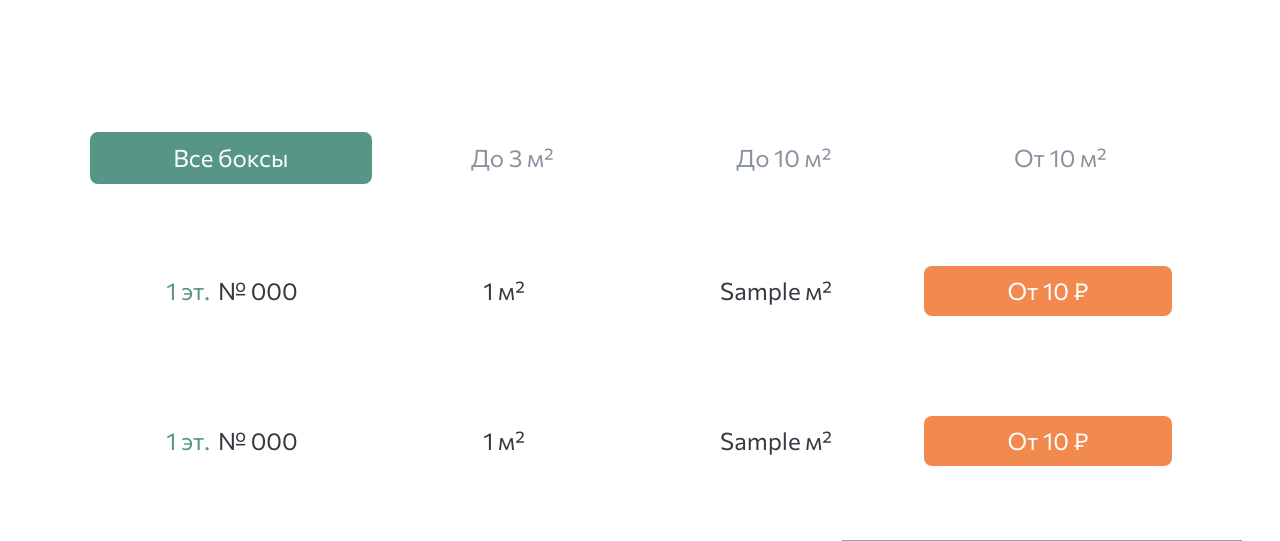
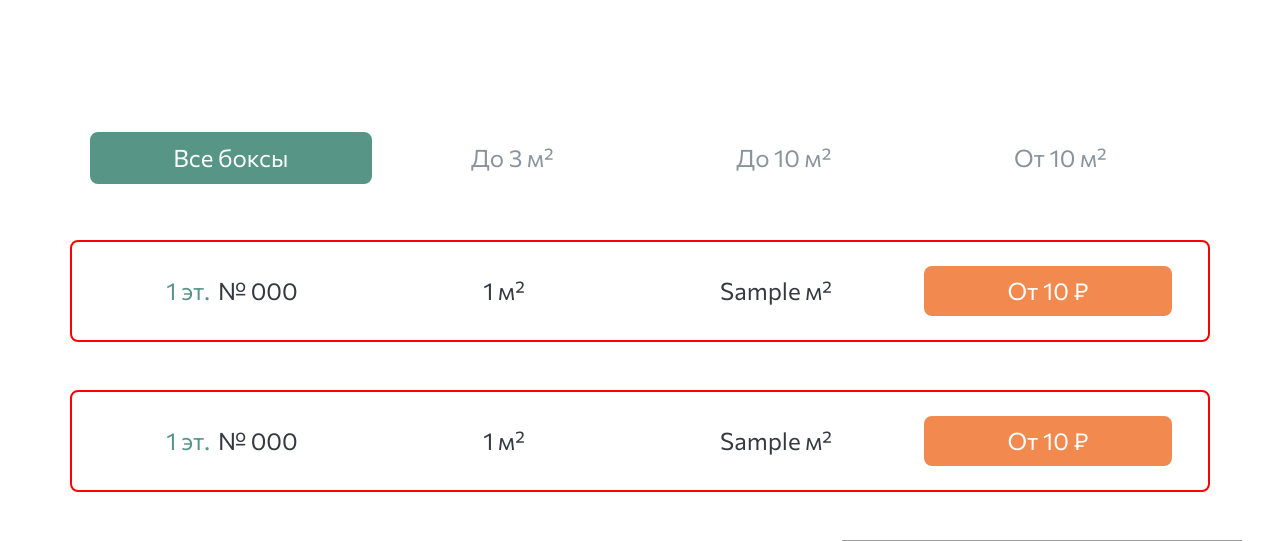
Before and after one commit to LuFent/SelfStorage, a Django app: page /boxes/1 in a window 1280 px wide. Shown: the part 1796-2337 px from the top of the page. Run offline with Django 4.2, Linux system fonts and the light colour scheme; tables that the repository leaves empty hold one stand-in row (values such as "Sample post"); grey boxes marked "Sample" are stand-in pictures; parts of the project's set-up code (start-up, migrations or seed data) failed here and were passed over; grey boxes are pictures that could not be loaded.

Commit message:
boxes templated update

```diff
--- a/boxes/urls.py
+++ b/boxes/urls.py
@@ -11,5 +11,6 @@ urlpatterns = [
     path('faq', lambda response: render(response, 'faq.html')), #FIXME Костыль, но забыл как правильно :)
     path('boxes/<int:storage_id>', boxes, name='boxes'),
     path('lk', lk),
-    path('calculate', handle_calc_request, name='calc-request')
+    path('calculate', handle_calc_request, name='calc-request'),
+    path('orderbox/<int:box_id>', order_box, name='order-box')
 ]
--- a/boxes/views.py
+++ b/boxes/views.py
@@ -2,8 +2,9 @@ from django.shortcuts import render, redirect
 from django.http import HttpResponse
 from .models import Storage, Box
 from users.forms import LoginForm, CustomUserCreationForm
-from boxes.forms import CalcRequestForm
+from boxes.forms import CalcRequestForm, OrderForm
 import pprint
+
 
 
 def index(request):
@@ -23,6 +24,8 @@ def box_serialize(box):
             "price": box.price,
             "is_occupied": box.is_occupied,
             "dimensions": box.dimensions,
+            "is_occupied": box.is_occupied,
+            "id": box.id
         }
 
 
@@ -48,7 +51,6 @@ def boxes(request, storage_id):
     selected_storage = Storage.objects.get(id=storage_id)
 
     storage_boxes = [box_serialize(box) for box in selected_storage.boxes.all()]
-    pprint.pprint(storage_boxes)
     boxes_to_3 = []
     boxes_to_10 = []
     boxes_from_10 = []
@@ -80,7 +82,6 @@ def boxes(request, storage_id):
             selected_storage_item['ceiling_height'] = selected_storage.ceiling_height
 
     context = {"storage_boxes": boxes_items, "storages": storage_items, "selected_storage": selected_storage_item}
-    pprint.pprint(context)
     return render(request, 'boxes.html', context)
 
 
@@ -97,3 +98,30 @@ def handle_calc_request(request):
     else:
         form = CalcRequestForm()
     return render(request, 'users/register.html', {'form': form})
+
+
+def order_box(request, box_id):
+
+    selected_box = Box.objects.get(id=box_id)
+    if selected_box.is_occupied:
+        return HttpResponse('Коробка уже занята')
+
+    box_item = {
+        'number': selected_box.number,
+        'price': selected_box.price,
+        'storage': selected_box.storage,
+        'id': selected_box.id
+    }
+
+    if request.method == 'POST':
+        form = OrderForm(request.POST)
+        if form.is_valid():
+            # ПРИКРУТИТЬ ОПЛАТУ
+            # form.cleaned_data
+            # {'lease_start': datetime.date(2022, 6, 16), 'term': 1}
+            pass
+
+    else:
+        form = OrderForm()
+
+    return render(request, 'orders/create_order.html', {'form': form, 'box': box_item})
--- a/static/css/style.css
+++ b/static/css/style.css
@@ -90,6 +90,13 @@ body {
     border-radius: 8px;
     border: solid 2px white;
 }
+.SelfStorage__boxlink__deactivated {
+    border-radius: 8px;
+    border: solid 2px red;
+    pointer-events: none !important;
+    cursor: default;
+    color:Gray;
+}
 .SelfStorage__boxlink:hover {
     border: solid 2px #579586;
 }
@@ -136,6 +143,9 @@ body {
 .SelfStorage_orange {
     color: #F28A4F !important;
 }
+.SelfStorage_red {
+    color: #DC143C !important;
+}
 .SelfStorage__bg_orange {
     background-color: #F28A4F !important;
 }
--- a/templates/boxes.html
+++ b/templates/boxes.html
@@ -186,7 +186,8 @@
 
         {% for box in storage_boxes.boxes_all %}
 
-          <a href="#" class="row text-decoration-none py-3 px-4 mt-5 SelfStorage__boxlink">
+          {% if box.is_occupied %}
+          <a class="row text-decoration-none py-3 px-4 mt-5 SelfStorage__boxlink__deactivated" >
             <div class="col-12 col-md-4 col-lg-3 d-flex justify-content-center align-items-center">
                 <span class="SelfStorage_green fs_24 me-2">{{ box.floor }} эт.</span><span class="fs_24">№ {{box.number}} </span>
               </div>
@@ -200,6 +201,22 @@
                 <span class="btn my-2 w-100 text-white fs_24 SelfStorage__bg_orange SelfStorage__btn2_orange border-8">От {{ box.price }} ₽</span>
             </div>
           </a>
+          {% else %}
+          <a href="{% url 'boxes:order-box' box.id %}" class="row text-decoration-none py-3 px-4 mt-5 SelfStorage__boxlink" >
+            <div class="col-12 col-md-4 col-lg-3 d-flex justify-content-center align-items-center">
+                <span class="SelfStorage_green fs_24 me-2">{{ box.floor }} эт.</span><span class="fs_24">№ {{box.number}} </span>
+              </div>
+              <div class="col-6 col-md-4 col-lg-3 d-flex justify-content-center align-items-center">
+                <span class="fs_24"> {{box.volume}}  м²</span>
+              </div>
+              <div class="col-6 col-md-4 col-lg-3 d-flex justify-content-center align-items-center">
+                <span class="fs_24">{{ box.dimensions }} м²</span>
+              </div>
+              <div class="col-12 col-lg-3">
+                <span class="btn my-2 w-100 text-white fs_24 SelfStorage__bg_orange SelfStorage__btn2_orange border-8">От {{ box.price }} ₽</span>
+            </div>
+          </a>
+          {% endif %}
 
         {% endfor %}
 
@@ -213,7 +230,8 @@
 
                {% for box in storage_boxes.to_3 %}
 
-          <a href="#" class="row text-decoration-none py-3 px-4 mt-5 SelfStorage__boxlink">
+                    {% if box.is_occupied %}
+                          <a class="row text-decoration-none py-3 px-4 mt-5 SelfStorage__boxlink__deactivated" >
                             <div class="col-12 col-md-4 col-lg-3 d-flex justify-content-center align-items-center">
                                 <span class="SelfStorage_green fs_24 me-2">{{ box.floor }} эт.</span><span class="fs_24">№ {{box.number}} </span>
                               </div>
@@ -227,43 +245,8 @@
                                 <span class="btn my-2 w-100 text-white fs_24 SelfStorage__bg_orange SelfStorage__btn2_orange border-8">От {{ box.price }} ₽</span>
                             </div>
                           </a>
-
-          {% endfor %}
-
-      </div>
-
-
-        <!-- Боксы до 10 -->
-    <div class="tab-pane fade" id="pills-to10" role="tabpanel" aria-labelledby="pills-contact-tab">
-
-        {% for box in storage_boxes.to_10 %}
-
-        <a href="#" class="row text-decoration-none py-3 px-4 mt-5 SelfStorage__boxlink">
-          <div class="col-12 col-md-4 col-lg-3 d-flex justify-content-center align-items-center">
-            <span class="SelfStorage_green fs_24 me-2">{{ box.floor }}  эт.</span><span class="fs_24">№{{box.number}}</span>
-          </div>
-          <div class="col-6 col-md-4 col-lg-3 d-flex justify-content-center align-items-center">
-            <span class="fs_24">{{box.volume}}  м²</span>
-          </div>
-          <div class="col-6 col-md-4 col-lg-3 d-flex justify-content-center align-items-center">
-            <span class="fs_24">{{ box.dimensions }} м²</span>
-          </div>
-          <div class="col-12 col-lg-3">
-            <span class="btn my-2 w-100 text-white fs_24 SelfStorage__bg_orange SelfStorage__btn2_orange border-8">От {{ box.price }} ₽</span>
-          </div>
-        </a>
-
-        {% endfor %}
-
-  </div>
-
-
-      <!-- Боксы от 10 -->
-      <div class="tab-pane fade" id="pills-from10" role="tabpanel" aria-labelledby="pills-contact-tab">
-
-          {% for box in storage_boxes.from_10 %}
-
-          <a href="#" class="row text-decoration-none py-3 px-4 mt-5 SelfStorage__boxlink">
+                    {% else %}
+                          <a href="{% url 'boxes:order-box' box.id %}" class="row text-decoration-none py-3 px-4 mt-5 SelfStorage__boxlink" >
                             <div class="col-12 col-md-4 col-lg-3 d-flex justify-content-center align-items-center">
                                 <span class="SelfStorage_green fs_24 me-2">{{ box.floor }} эт.</span><span class="fs_24">№ {{box.number}} </span>
                               </div>
@@ -277,6 +260,92 @@
                                 <span class="btn my-2 w-100 text-white fs_24 SelfStorage__bg_orange SelfStorage__btn2_orange border-8">От {{ box.price }} ₽</span>
                             </div>
                           </a>
+                    {% endif %}
+
+            {% endfor %}
+
+      </div>
+
+
+        <!-- Боксы до 10 -->
+    <div class="tab-pane fade" id="pills-to10" role="tabpanel" aria-labelledby="pills-contact-tab">
+
+      {% for box in storage_boxes.to_10 %}
+
+                    {% if box.is_occupied %}
+                        <a class="row text-decoration-none py-3 px-4 mt-5 SelfStorage__boxlink__deactivated" >
+                          <div class="col-12 col-md-4 col-lg-3 d-flex justify-content-center align-items-center">
+                              <span class="SelfStorage_green fs_24 me-2">{{ box.floor }} эт.</span><span class="fs_24">№ {{box.number}} </span>
+                            </div>
+                            <div class="col-6 col-md-4 col-lg-3 d-flex justify-content-center align-items-center">
+                              <span class="fs_24"> {{box.volume}}  м²</span>
+                            </div>
+                            <div class="col-6 col-md-4 col-lg-3 d-flex justify-content-center align-items-center">
+                              <span class="fs_24">{{ box.dimensions }} м²</span>
+                            </div>
+                            <div class="col-12 col-lg-3">
+                              <span class="btn my-2 w-100 text-white fs_24 SelfStorage__bg_orange SelfStorage__btn2_orange border-8">От {{ box.price }} ₽</span>
+                          </div>
+                        </a>
+                    {% else %}
+                        <a href="{% url 'boxes:order-box' box.id %}" class="row text-decoration-none py-3 px-4 mt-5 SelfStorage__boxlink" >
+                          <div class="col-12 col-md-4 col-lg-3 d-flex justify-content-center align-items-center">
+                              <span class="SelfStorage_green fs_24 me-2">{{ box.floor }} эт.</span><span class="fs_24">№ {{box.number}} </span>
+                            </div>
+                            <div class="col-6 col-md-4 col-lg-3 d-flex justify-content-center align-items-center">
+                              <span class="fs_24"> {{box.volume}}  м²</span>
+                            </div>
+                            <div class="col-6 col-md-4 col-lg-3 d-flex justify-content-center align-items-center">
+                              <span class="fs_24">{{ box.dimensions }} м²</span>
+                            </div>
+                            <div class="col-12 col-lg-3">
+                              <span class="btn my-2 w-100 text-white fs_24 SelfStorage__bg_orange SelfStorage__btn2_orange border-8">От {{ box.price }} ₽</span>
+                          </div>
+                        </a>
+                    {% endif %}
+
+              {% endfor %}
+
+  </div>
+
+
+      <!-- Боксы от 10 -->
+      <div class="tab-pane fade" id="pills-from10" role="tabpanel" aria-labelledby="pills-contact-tab">
+
+            {% for box in storage_boxes.from_10 %}
+
+                    {% if box.is_occupied %}
+                        <a class="row text-decoration-none py-3 px-4 mt-5 SelfStorage__boxlink__deactivated" >
+                          <div class="col-12 col-md-4 col-lg-3 d-flex justify-content-center align-items-center">
+                              <span class="SelfStorage_green fs_24 me-2">{{ box.floor }} эт.</span><span class="fs_24">№ {{box.number}} </span>
+                            </div>
+                            <div class="col-6 col-md-4 col-lg-3 d-flex justify-content-center align-items-center">
+                              <span class="fs_24"> {{box.volume}}  м²</span>
+                            </div>
+                            <div class="col-6 col-md-4 col-lg-3 d-flex justify-content-center align-items-center">
+                              <span class="fs_24">{{ box.dimensions }} м²</span>
+                            </div>
+                            <div class="col-12 col-lg-3">
+                              <span class="btn my-2 w-100 text-white fs_24 SelfStorage__bg_orange SelfStorage__btn2_orange border-8">От {{ box.price }} ₽</span>
+                          </div>
+                        </a>
+                    {% else %}
+                        <a href="{% url 'boxes:order-box' box.id %}" class="row text-decoration-none py-3 px-4 mt-5 SelfStorage__boxlink" >
+                          <div class="col-12 col-md-4 col-lg-3 d-flex justify-content-center align-items-center">
+                              <span class="SelfStorage_green fs_24 me-2">{{ box.floor }} эт.</span><span class="fs_24">№ {{box.number}} </span>
+                            </div>
+                            <div class="col-6 col-md-4 col-lg-3 d-flex justify-content-center align-items-center">
+                              <span class="fs_24"> {{box.volume}}  м²</span>
+                            </div>
+                            <div class="col-6 col-md-4 col-lg-3 d-flex justify-content-center align-items-center">
+                              <span class="fs_24">{{ box.dimensions }} м²</span>
+                            </div>
+                            <div class="col-12 col-lg-3">
+                              <span class="btn my-2 w-100 text-white fs_24 SelfStorage__bg_orange SelfStorage__btn2_orange border-8">От {{ box.price }} ₽</span>
+                          </div>
+                        </a>
+                    {% endif %}
+
               {% endfor %}
 
       </div>
```
Also changed, not shown: boxes/forms.py (+8 -1 lines), templates/orders/create_order.html (added, +24 -0 lines). Lines whose indentation alone changed are shown as unchanged.
